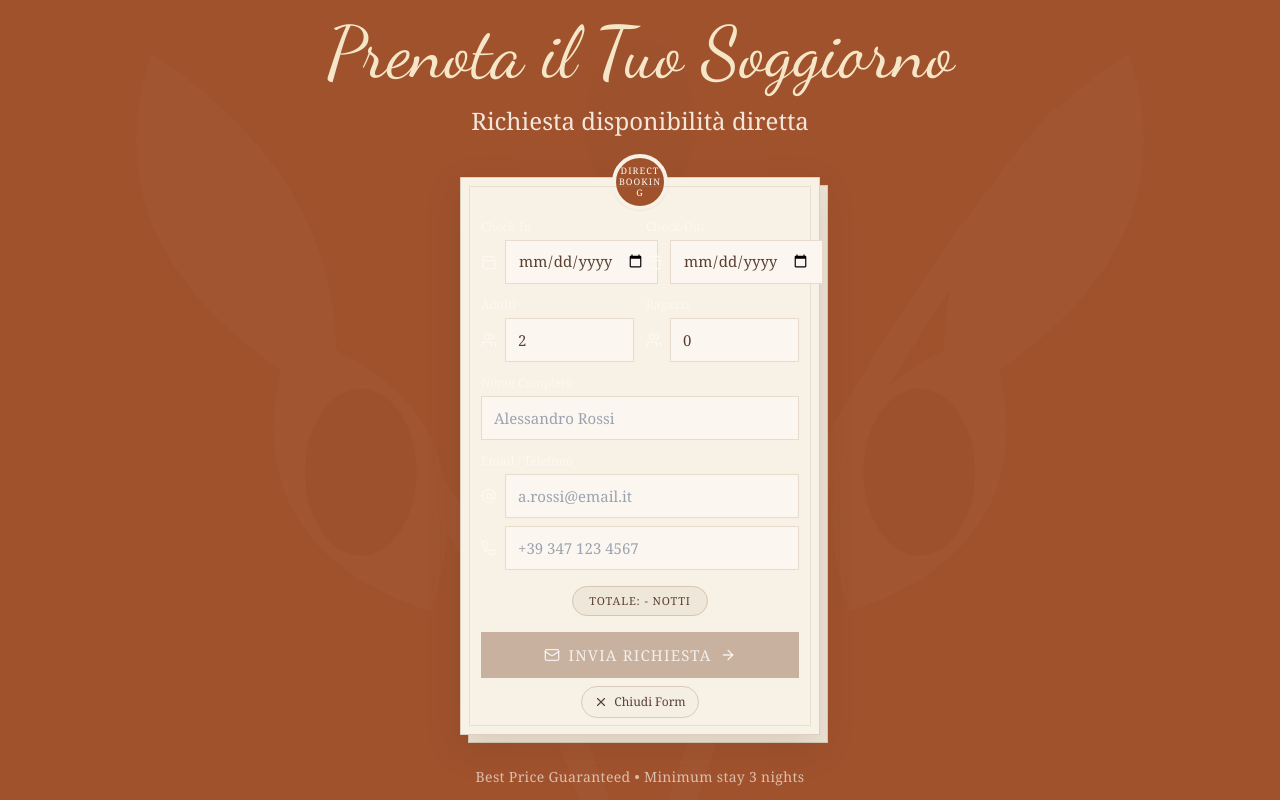
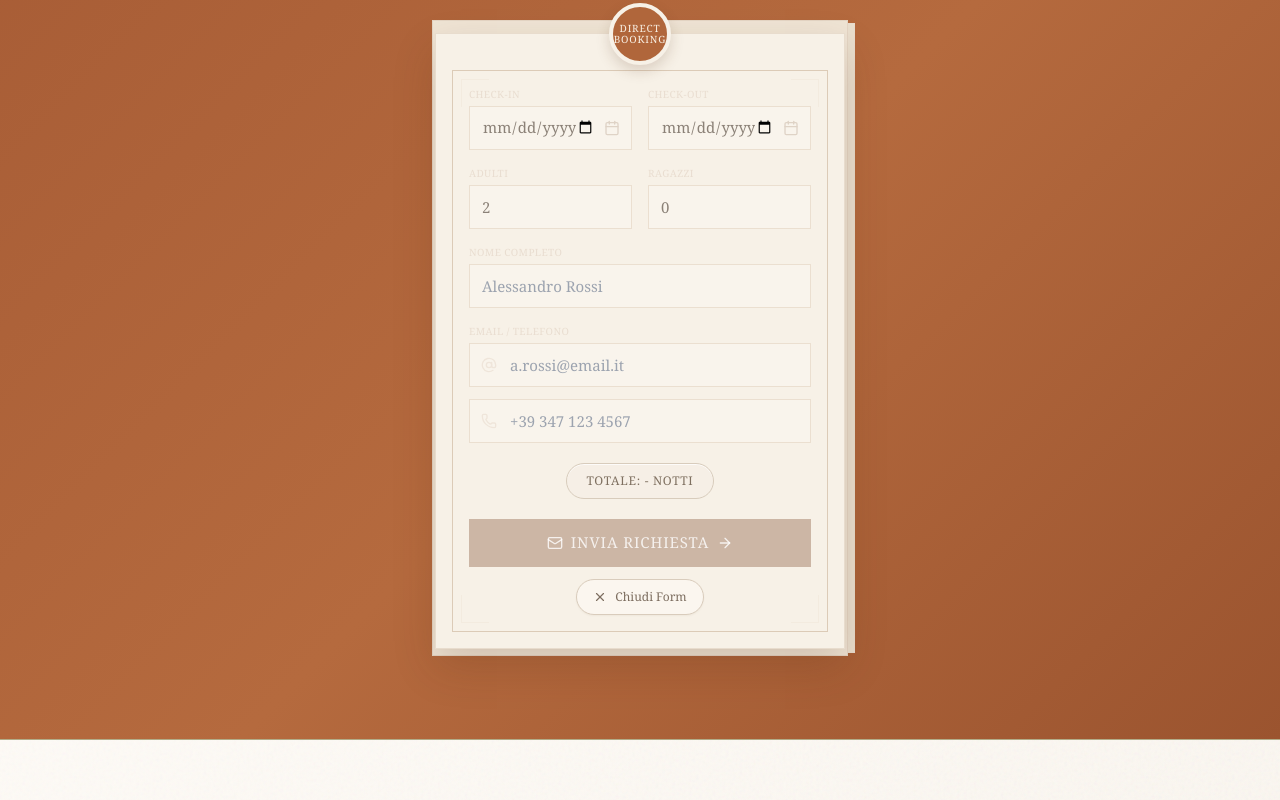
Before and after one commit to giannidigioia-droid/WaCa-Prod, a React (Vite) app: page / in a window 1280 px wide. Shown: the part 7260-8060 px from the top of the page. Built offline with nearby package versions, Linux system fonts and the light colour scheme; a web font is replaced by a local one.

Commit message:
Update BookingCTA.tsx

```diff
--- a/src/components/BookingCTA.tsx
+++ b/src/components/BookingCTA.tsx
@@ -1,7 +1,14 @@
 import React, { useMemo, useState } from 'react'
 import emailjs from '@emailjs/browser'
-import { OliveBranch } from './DecorativeElements'
-import { Calendar, Mail, Users, Phone, AtSign, X, ArrowRight } from 'lucide-react'
+import {
+  Calendar,
+  Mail,
+  Users,
+  Phone,
+  AtSign,
+  X,
+  ArrowRight,
+} from 'lucide-react'
 
 const EMAILJS_SERVICE_ID = 'service_udnxwt2'
 const EMAILJS_TEMPLATE_ID = 'template_72hewse'
@@ -137,50 +144,80 @@ export function BookingCTA() {
   }
 
   const labelCls =
-    'block text-[11px] md:text-[12px] font-serif mb-1 text-[var(--brown)]/85'
+    'block text-[10px] uppercase tracking-[0.04em] mb-1 text-[#e9ddd0] font-serif'
   const inputCls =
-    'w-full h-[42px] md:h-[44px] border border-[#e7dccb] bg-[#fbf7f0] px-3 py-2 font-serif text-[15px] text-[var(--brown)] rounded-none outline-none focus:border-[var(--sienna)] focus:ring-1 focus:ring-[var(--sienna)]'
-  const smallInputWrap = 'flex items-center gap-2'
-  const iconCls = 'w-4 h-4 text-[var(--brown)]/50 shrink-0'
+    'w-full h-[44px] border border-[#ebdfd0] bg-[#f9f4ec] px-3 text-[15px] text-[#8b8177] font-serif shadow-none outline-none focus:border-[#bb8a63] focus:ring-1 focus:ring-[#bb8a63]'
+  const iconCls = 'w-4 h-4 text-[#efe5da] opacity-90 shrink-0'
+  const thinBorder = 'border border-[rgba(216,197,176,0.85)]'
+  const shellBg = '#f7f1e7'
+  const terracotta = '#b0663b'
 
   return (
     <section
       id="booking"
-      className="py-20 px-4 bg-[var(--sienna)] relative overflow-hidden text-[var(--paper)] scroll-mt-24"
+      className="relative overflow-hidden px-4 py-14 md:py-20"
+      style={{
+        background:
+          'linear-gradient(135deg, #a85d36 0%, #b56a3e 50%, #9b542f 100%)',
+      }}
     >
-      <div className="absolute inset-0 opacity-10 pointer-events-none">
-        <OliveBranch className="w-full h-full object-cover text-white transform scale-150 opacity-20" />
-      </div>
+      <div className="mx-auto max-w-[430px]">
+        <div className="relative px-[10px] pt-4 pb-[10px]">
+          <div
+            className="absolute inset-y-[6px] left-[14px] right-0"
+            style={{
+              background: '#eadfce',
+              border: '1px solid rgba(233,220,205,0.8)',
+            }}
+          />
 
-      <div className="relative z-10 max-w-5xl mx-auto">
-        <div className="text-center mb-10">
-          <h2 className="font-script text-5xl md:text-7xl mb-4 text-[var(--cream)]">
-            Prenota il Tuo Soggiorno
-          </h2>
-          <p className="font-serif text-xl md:text-2xl text-[var(--paper)] opacity-90">
-            Richiesta disponibilità diretta
-          </p>
-        </div>
+          <div
+            className="absolute inset-y-[3px] left-[7px] right-[7px]"
+            style={{
+              background: '#efe4d4',
+              border: '1px solid rgba(228,212,194,0.9)',
+            }}
+          />
 
-        <div className="flex justify-center">
-          <div className="relative w-full max-w-[340px] md:max-w-[360px]">
-            <div className="absolute inset-0 translate-x-2 translate-y-2 border border-[rgba(120,84,58,0.18)] bg-[#efe6d7]" />
-
-            <div className="relative bg-[#f7f1e6] border border-[#dccfbf] shadow-[0_12px_35px_rgba(74,43,24,0.14)] px-4 pt-10 pb-4 md:px-5">
-              <div className="absolute left-1/2 -translate-x-1/2 -top-6">
-                <div className="h-[56px] w-[56px] rounded-full bg-[var(--sienna)] text-[var(--paper)] border-4 border-[#f7f1e6] flex items-center justify-center text-[9px] font-serif uppercase tracking-[0.12em] text-center leading-tight shadow-sm">
+          <div
+            className="relative"
+            style={{
+              background: shellBg,
+              border: '1px solid #e8dccd',
+              boxShadow: '0 18px 40px rgba(78, 39, 18, 0.18)',
+            }}
+          >
+            <div className="absolute left-1/2 top-0 -translate-x-1/2 -translate-y-1/2 z-20">
+              <div
+                className="h-[62px] w-[62px] rounded-full flex items-center justify-center text-center"
+                style={{
+                  background: terracotta,
+                  color: '#f8efe3',
+                  border: `4px solid ${shellBg}`,
+                  boxShadow: '0 6px 14px rgba(97, 54, 29, 0.18)',
+                }}
+              >
+                <div className="font-serif uppercase leading-[1.05] tracking-[0.08em] text-[10px]">
                   Direct
                   <br />
                   Booking
                 </div>
               </div>
+            </div>
 
-              <div className="absolute inset-2 pointer-events-none border border-[rgba(160,132,102,0.18)]" />
+            <div className="p-3 pt-8 md:p-4 md:pt-9">
+              <div className={`relative p-3 md:p-4 ${thinBorder}`}>
+                <div className="pointer-events-none absolute inset-0 opacity-[0.22]">
+                  <div className="absolute left-2 top-2 h-7 w-7 border-l border-t border-[#e6d8c7]" />
+                  <div className="absolute right-2 top-2 h-7 w-7 border-r border-t border-[#e6d8c7]" />
+                  <div className="absolute left-2 bottom-2 h-7 w-7 border-l border-b border-[#e6d8c7]" />
+                  <div className="absolute right-2 bottom-2 h-7 w-7 border-r border-b border-[#e6d8c7]" />
+                </div>
 
-              <div className="relative space-y-3">
+                <div className="relative z-10">
                   {(sentOk === true || sentOk === false || errorMsg) && (
                     <div
-                    className={`p-2 border font-serif text-[12px] leading-snug ${
+                      className={`mb-3 p-2 text-[12px] font-serif leading-snug border ${
                         sentOk
                           ? 'border-green-300 bg-green-50 text-green-900'
                           : 'border-red-200 bg-red-50 text-red-900'
@@ -196,11 +233,10 @@ export function BookingCTA() {
 
                   {sentOk !== true && (
                     <>
-                    <div className="grid grid-cols-2 gap-3">
+                      <div className="grid grid-cols-2 gap-4">
                         <div>
                           <label className={labelCls}>Check-In</label>
-                        <div className={smallInputWrap}>
-                          <Calendar className={iconCls} aria-hidden="true" />
+                          <div className="relative">
                             <input
                               type="date"
                               value={checkIn}
@@ -208,15 +244,18 @@ export function BookingCTA() {
                                 setCheckIn(e.target.value)
                                 resetFeedback()
                               }}
-                            className={inputCls}
+                              className={`${inputCls} pr-9`}
+                            />
+                            <Calendar
+                              className="absolute right-3 top-1/2 -translate-y-1/2 w-4 h-4 text-[#dfd3c6]"
+                              aria-hidden="true"
                             />
                           </div>
                         </div>
 
                         <div>
                           <label className={labelCls}>Check-Out</label>
-                        <div className={smallInputWrap}>
-                          <Calendar className={iconCls} aria-hidden="true" />
+                          <div className="relative">
                             <input
                               type="date"
                               value={checkOut}
@@ -224,23 +263,26 @@ export function BookingCTA() {
                                 setCheckOut(e.target.value)
                                 resetFeedback()
                               }}
-                            className={inputCls}
+                              className={`${inputCls} pr-9`}
+                            />
+                            <Calendar
+                              className="absolute right-3 top-1/2 -translate-y-1/2 w-4 h-4 text-[#dfd3c6]"
+                              aria-hidden="true"
                             />
                           </div>
                         </div>
                       </div>
 
                       {dateError && (
-                      <p className="text-[11px] font-serif text-red-700 -mt-1">
+                        <p className="mt-2 text-[11px] font-serif text-red-700">
                           {dateError}
                         </p>
                       )}
 
-                    <div className="grid grid-cols-2 gap-3">
+                      <div className="mt-4 grid grid-cols-2 gap-4">
                         <div>
                           <label className={labelCls}>Adulti</label>
-                        <div className={smallInputWrap}>
-                          <Users className={iconCls} aria-hidden="true" />
+                          <div className="relative">
                             <input
                               type="number"
                               min={1}
@@ -256,8 +298,7 @@ export function BookingCTA() {
 
                         <div>
                           <label className={labelCls}>Ragazzi</label>
-                        <div className={smallInputWrap}>
-                          <Users className={iconCls} aria-hidden="true" />
+                          <div className="relative">
                             <input
                               type="number"
                               min={0}
@@ -272,7 +313,7 @@ export function BookingCTA() {
                         </div>
                       </div>
 
-                    <div>
+                      <div className="mt-4">
                         <label className={labelCls}>Nome Completo</label>
                         <input
                           type="text"
@@ -286,11 +327,15 @@ export function BookingCTA() {
                         />
                       </div>
 
-                    <div>
+                      <div className="mt-4">
                         <label className={labelCls}>Email / Telefono</label>
-                      <div className="space-y-2">
-                        <div className={smallInputWrap}>
-                          <AtSign className={iconCls} aria-hidden="true" />
+
+                        <div className="space-y-3">
+                          <div className="relative">
+                            <AtSign
+                              className="absolute left-3 top-1/2 -translate-y-1/2 w-4 h-4 text-[#efe5da]"
+                              aria-hidden="true"
+                            />
                             <input
                               type="email"
                               value={email}
@@ -299,12 +344,15 @@ export function BookingCTA() {
                                 resetFeedback()
                               }}
                               placeholder="a.rossi@email.it"
-                            className={inputCls}
+                              className={`${inputCls} pl-10`}
                             />
                           </div>
 
-                        <div className={smallInputWrap}>
-                          <Phone className={iconCls} aria-hidden="true" />
+                          <div className="relative">
+                            <Phone
+                              className="absolute left-3 top-1/2 -translate-y-1/2 w-4 h-4 text-[#efe5da]"
+                              aria-hidden="true"
+                            />
                             <input
                               type="tel"
                               value={phone}
@@ -313,7 +361,7 @@ export function BookingCTA() {
                                 resetFeedback()
                               }}
                               placeholder="+39 347 123 4567"
-                            className={inputCls}
+                              className={`${inputCls} pl-10`}
                               inputMode="tel"
                             />
                           </div>
@@ -332,40 +380,55 @@ export function BookingCTA() {
                         )}
                       </div>
 
-                    <div className="flex justify-center pt-1">
-                      <div className="px-4 py-1.5 rounded-full border border-[#d5c6b2] bg-[#efe7da] text-[11px] font-serif uppercase tracking-[0.08em] text-[var(--brown)]">
+                      <div className="mt-5 flex justify-center">
+                        <div
+                          className="rounded-full px-5 py-2 font-serif text-[12px] uppercase tracking-[0.06em] text-[#7f7060]"
+                          style={{
+                            background: '#f6efe6',
+                            border: '1px solid #d8ccbc',
+                            boxShadow: 'inset 0 1px 0 rgba(255,255,255,0.75)',
+                          }}
+                        >
                           {nights > 0 ? `Totale: ${nights} notti` : 'Totale: - notti'}
                         </div>
                       </div>
 
-                    <div className="pt-1 space-y-2">
+                      <div className="mt-5">
                         <button
                           type="button"
                           onClick={sendEmail}
                           disabled={!canSend || !!dateError}
-                        className={`group w-full h-[46px] flex items-center justify-center gap-2 font-serif text-[15px] uppercase tracking-[0.08em] transition-all ${
+                          className={`group flex h-[48px] w-full items-center justify-center gap-2 font-serif text-[15px] uppercase tracking-[0.06em] transition-all ${
                             !canSend || !!dateError
-                            ? 'bg-[#c8b19e] text-white/80 cursor-not-allowed'
-                            : 'bg-[var(--sienna)] text-[var(--paper)] hover:opacity-95'
+                              ? 'cursor-not-allowed bg-[#ccb6a5] text-white/80'
+                              : 'bg-[#ccb4a2] text-[#f8f1e8] hover:brightness-[0.98]'
                           }`}
                           aria-label="Invia richiesta"
                         >
                           <Mail className="w-4 h-4" aria-hidden="true" />
                           <span>{sending ? 'Invio...' : 'Invia Richiesta'}</span>
-                        <ArrowRight className="w-4 h-4 transition-transform duration-200 group-hover:translate-x-[2px]" aria-hidden="true" />
+                          <ArrowRight
+                            className="w-4 h-4 transition-transform duration-200 group-hover:translate-x-[2px]"
+                            aria-hidden="true"
+                          />
                         </button>
+                      </div>
 
-                      <div className="flex justify-center">
+                      <div className="mt-3 flex justify-center">
                         <button
                           type="button"
                           onClick={resetForm}
-                          className="inline-flex items-center justify-center gap-1.5 px-3 py-1.5 border border-[#d9cbb9] bg-[#f5eee3] text-[var(--brown)] font-serif text-[12px] rounded-full hover:bg-[#efe5d6] transition-colors"
+                          className="inline-flex items-center gap-2 rounded-full px-4 py-2 font-serif text-[12px] text-[#7d6e60] transition-colors hover:bg-[#f4ebde]"
+                          style={{
+                            border: '1px solid #d9ccbc',
+                            background: '#fbf6ef',
+                            boxShadow: '0 1px 2px rgba(101, 73, 48, 0.05)',
+                          }}
                           aria-label="Chiudi form"
                         >
                           <X className="w-3.5 h-3.5" aria-hidden="true" />
                           <span>Chiudi Form</span>
                         </button>
-                      </div>
                       </div>
                     </>
                   )}
@@ -375,7 +438,11 @@ export function BookingCTA() {
                       <button
                         type="button"
                         onClick={resetForm}
-                      className="inline-flex items-center justify-center gap-1.5 px-4 py-2 border border-[#d9cbb9] bg-[#f5eee3] text-[var(--brown)] font-serif text-[12px] rounded-full hover:bg-[#efe5d6] transition-colors"
+                        className="inline-flex items-center gap-2 rounded-full px-4 py-2 font-serif text-[12px] text-[#7d6e60] transition-colors hover:bg-[#f4ebde]"
+                        style={{
+                          border: '1px solid #d9ccbc',
+                          background: '#fbf6ef',
+                        }}
                       >
                         <X className="w-3.5 h-3.5" aria-hidden="true" />
                         <span>Chiudi Form</span>
@@ -386,10 +453,7 @@ export function BookingCTA() {
               </div>
             </div>
           </div>
-
-        <p className="mt-8 text-center text-sm opacity-65 font-serif tracking-wide">
-          Best Price Guaranteed • Minimum stay 3 nights
-        </p>
+        </div>
       </div>
     </section>
   )
```
Lines whose indentation alone changed are shown as unchanged.
